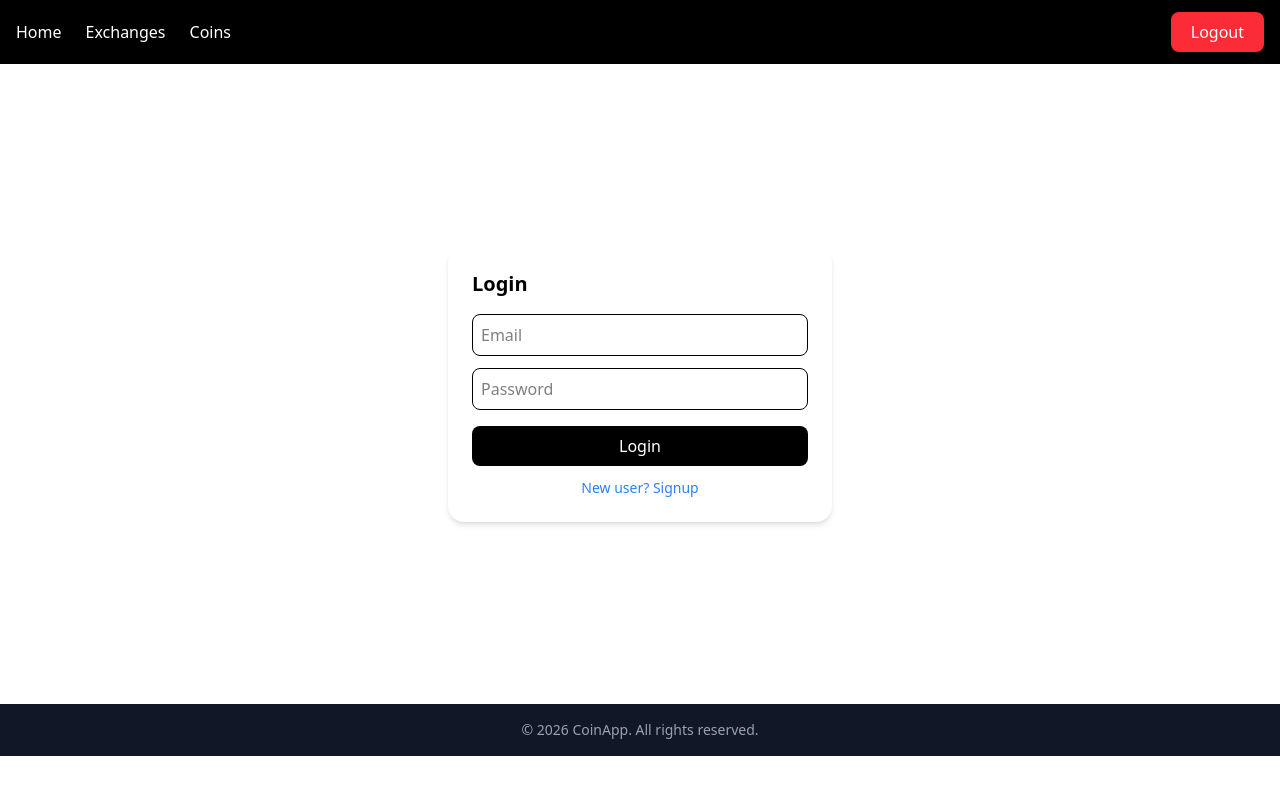
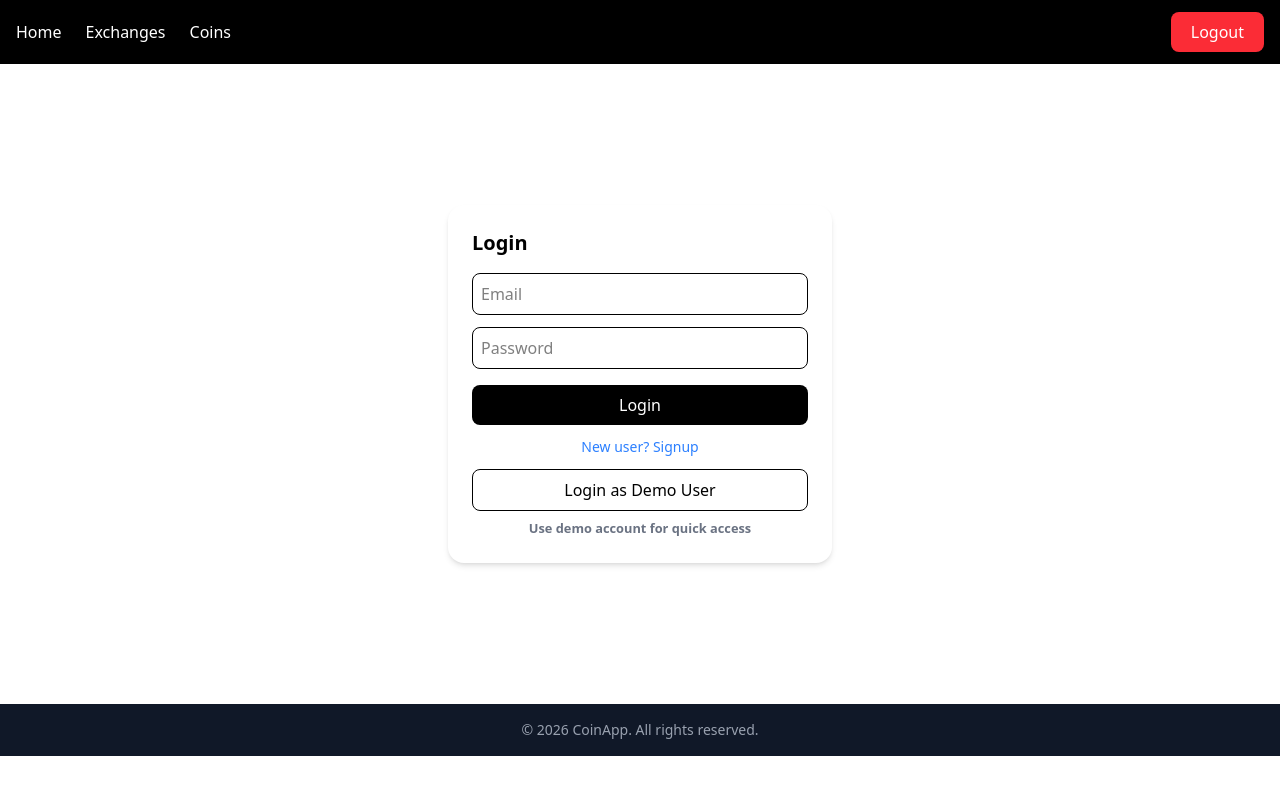
Before and after one commit to kirtan533/crypto-coin-app, a Next.js app: page /login in a window 1280 px wide. Shown: the top 794 px of the page. Built offline with nearby package versions, Linux system fonts and the light colour scheme; no server answers; sample sign-in values are in the browser's storage.

Commit message:
added login as a demo user

```diff
--- a/src/app/(auth)/login/LoginForm.js
+++ b/src/app/(auth)/login/LoginForm.js
@@ -23,6 +23,17 @@ export default function LoginForm() {
       await login(data.email, data.password);
       toast.success("Login successful 🎉");
 
+      reset();
+      router.replace(from || "/");
+    } catch (error) {
+      toast.error(error.message);
+    }
+  };
+
+  const handleDemoLogin = async () => {
+    try {
+      await login("demo@gmail.com", "123456");
+      toast.success("Demo login successful 🚀");
       reset();
       router.replace(from || "/");
     } catch (error) {
@@ -86,6 +97,16 @@ export default function LoginForm() {
         >
           New user? Signup
         </p>
+        <button
+          type="button"
+          onClick={handleDemoLogin}
+          className="w-full mt-3 border py-2 rounded-lg hover:bg-gray-100 transition font-medium"
+        >
+          Login as Demo User
+        </button>
+        <p className="text-[.8rem] text-gray-500 mt-2 text-center font-semibold">
+          Use demo account for quick access
+        </p>
       </form>
     </div>
   );
```
